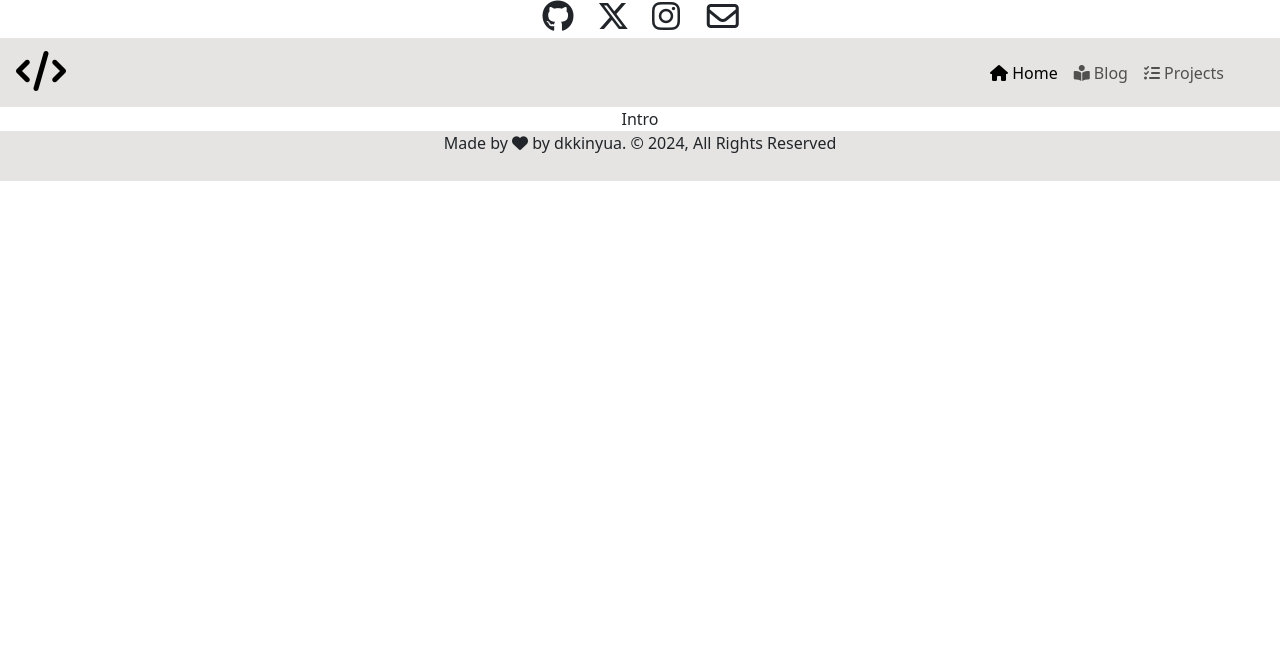
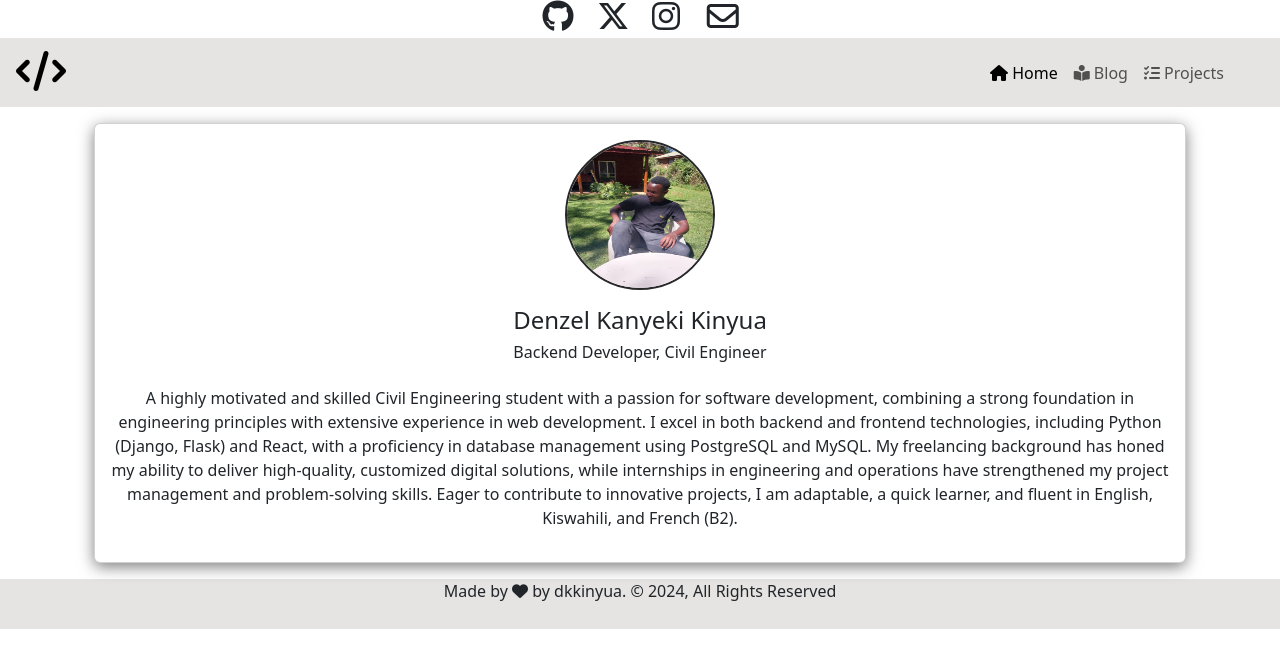
Before and after one commit to dkkinyua/my-portfolio, a React (Create React App) app in the folder frontend/: page /#/ in a window 1280 px wide. Shown: the top 668 px of the page. Built offline with nearby package versions, Linux system fonts and the light colour scheme.

Commit message:
Commit: Changes to HomeScreen

```diff
--- a/frontend/src/screens/HomeScreen.js
+++ b/frontend/src/screens/HomeScreen.js
@@ -7,7 +7,7 @@ function HomeScreen() {
   return (
     <div className='justify-content-center text-center'>
         <Container>
-            Intro
+            <Intro/>
         </Container>
     </div>
   )
```
